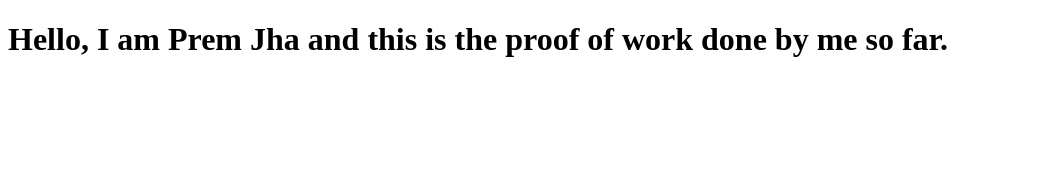
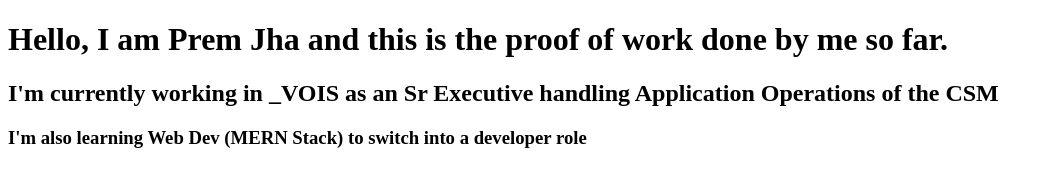
Before and after one commit to prmjh4/premjha.learn, a plain HTML site: page index.html in a window 1280 px wide. Shown: the whole page, without its empty margins (0-1051 px from the left). Drawn offline with Linux system fonts and the light colour scheme.

Commit message:
refactor: added a bit content more

```diff
--- a/index.html
+++ b/index.html
@@ -8,5 +8,7 @@
 </head>
 <body>
     <h1>Hello, I am Prem Jha and this is the proof of work done by me so far. </h1>
+    <h2>I'm currently working in _VOIS as an Sr Executive handling Application Operations of the CSM </h2>
+    <h3>I'm also learning Web Dev (MERN Stack) to switch into a developer role</h3>
 </body>
 </html>
```
